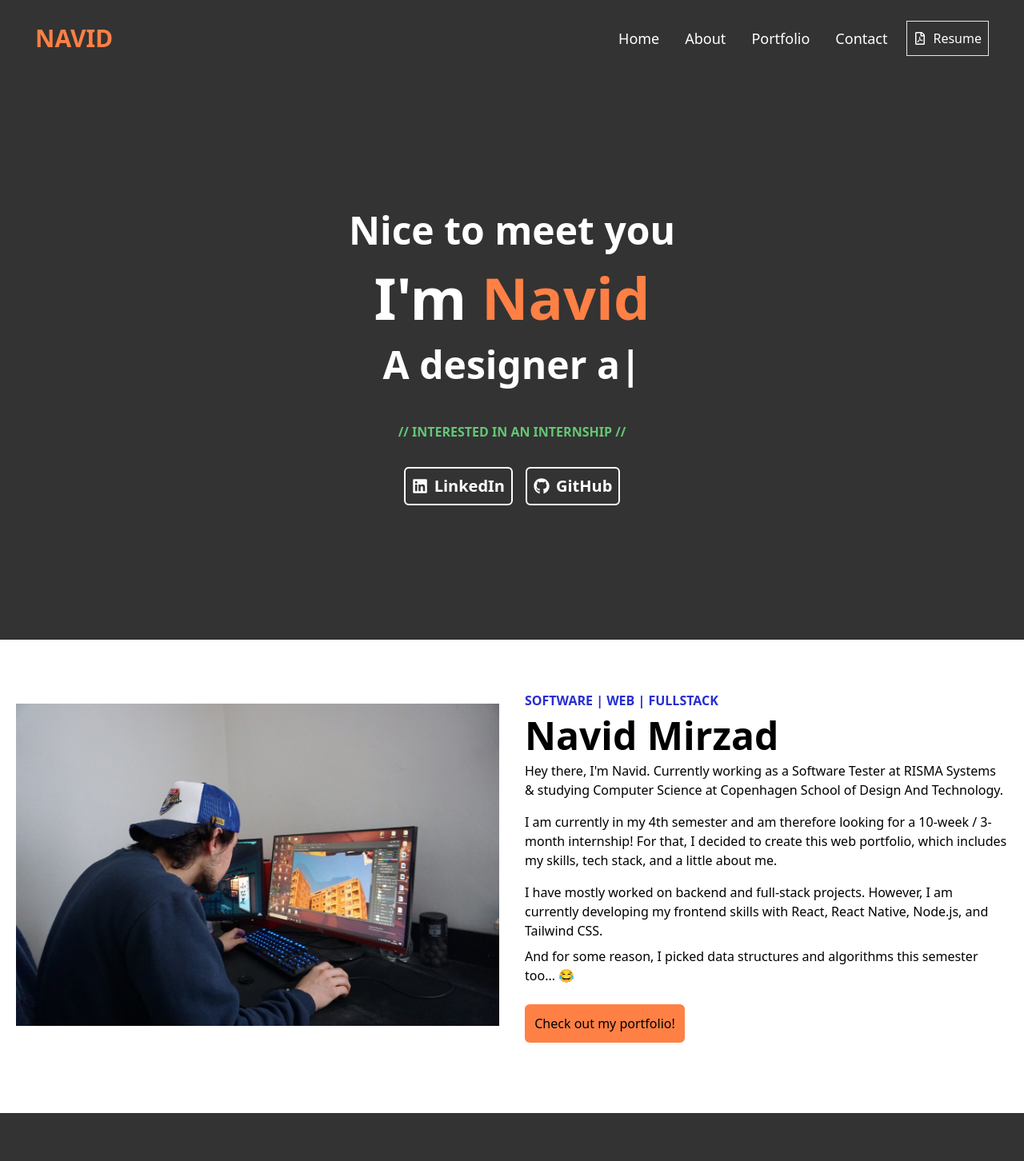
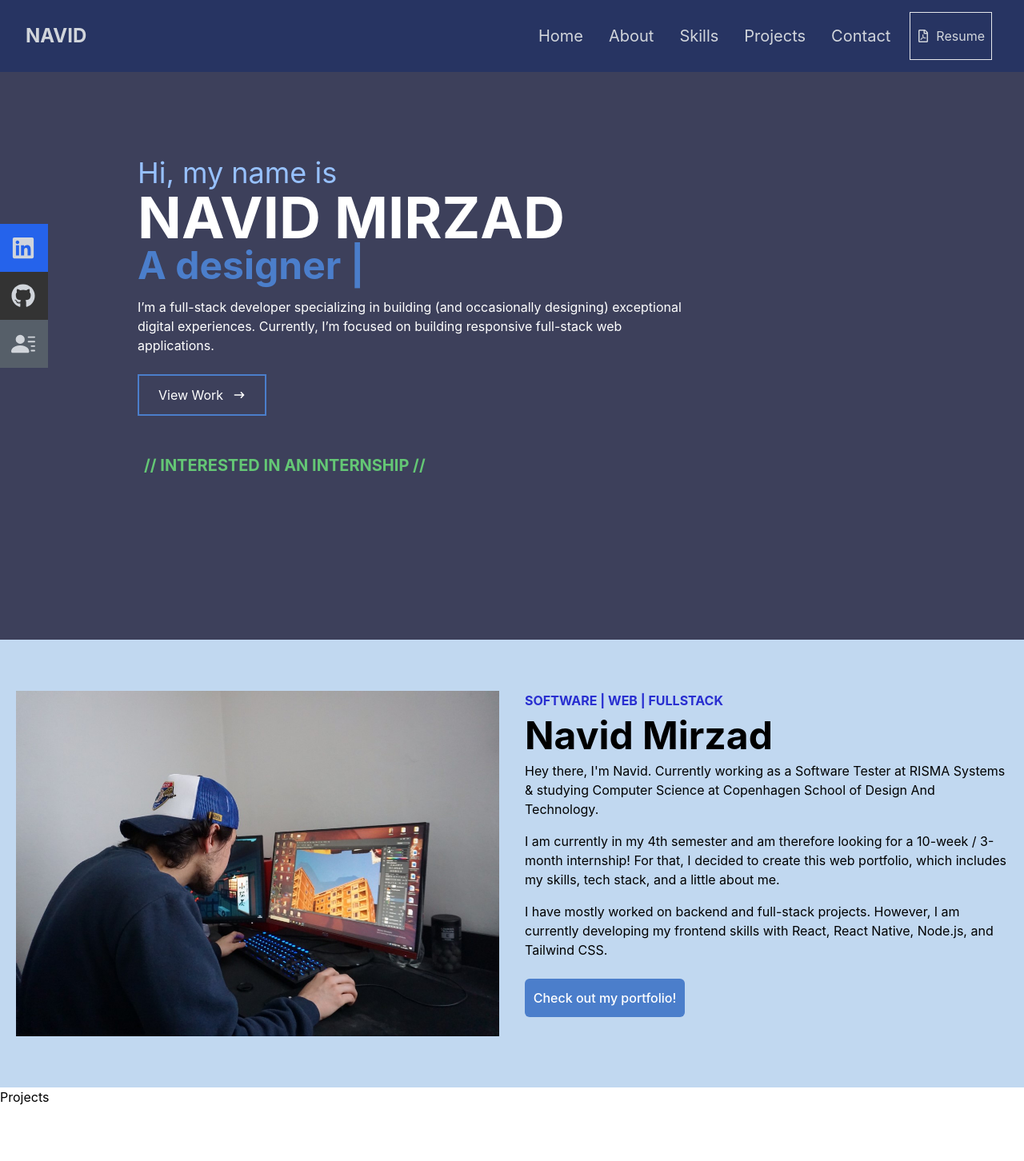
Before and after one commit to navidmirzad/nm-react-portfolio, a React (Create React App) app: page / in a window 1280 px wide. Shown: the top 1452 px of the page at 80% size. After the commit the page ends 1384 px from the top, so only its background shows below. Built offline with nearby package versions, Linux system fonts and the light colour scheme.

Commit message:
Cleaned up code > Navbar, Home & About is done

```diff
--- a/package.json
+++ b/package.json
@@ -7,11 +7,13 @@
     "@testing-library/react": "^13.4.0",
     "@testing-library/user-event": "^13.5.0",
     "devicon": "^2.16.0",
+    "prettier": "^3.2.5",
     "primeicons": "^6.0.1",
     "react": "^18.2.0",
     "react-dom": "^18.2.0",
     "react-icons": "^5.0.1",
     "react-scripts": "5.0.1",
+    "react-scroll": "^1.9.0",
     "react-typed": "^2.0.12",
     "web-vitals": "^2.1.4"
   },
--- a/src/App.js
+++ b/src/App.js
@@ -1,16 +1,16 @@
 import React from "react";
-import Navbar from "./components/NavBar";
-import Hero from "./components/Hero";
+import Navbar from "./components/Navbar";
+import Home from "./components/Home";
 import About from "./components/About";
-import Portfolio from "./components/Portfolio";
+import Projects from "./components/Projects";
 
 function App() {
   return (
     <div>
       <Navbar />
-      <Hero />
+      <Home />
       <About />
-      <Portfolio />
+      <Projects />
     </div>
   );
 }
--- a/src/components/About.jsx
+++ b/src/components/About.jsx
@@ -3,10 +3,10 @@ import Navid from '../assets/nav.jpg'
 
 const About = () => {
   return (
-    <div className='w-full bg-[#ffffff] py-16 px-4'>
+    <div className='w-full bg-[#c1d8f0] py-16 px-4'>
         <div className='max-w-[1240px] mx-auto grid md:grid-cols-2 gap-x-8'>
-            <img className='w-[740px] mx-auto my-4' src={Navid} alt="/" />
-            <div className='flex flex-col justify-center'>
+            <img className='w-full h-full object-cover  mx-auto object-' src={Navid} alt="/" />
+            <div className='flex flex-col justify-center content-between'>
               <p className='text-[#282ed0] font-bold'>SOFTWARE | WEB | FULLSTACK</p>
               <h1 className='md:text-5xl sm:text-4xl text-3xl font-bold py-2'>Navid Mirzad</h1>
               {/* <p className='text-[#282ed0] font-bold'>DESIGNER & PHOTOGRAPHER</p> */}
@@ -16,8 +16,7 @@ const About = () => {
                 For that, I decided to create this web portfolio, which includes my skills, tech stack, and a little about me.</p>
                 <p className='mt-4'>I have mostly worked on backend and full-stack projects. However, I am currently developing my frontend skills
                 with React, React Native, Node.js, and Tailwind CSS.</p>
-                <p className='mt-2'>And for some reason, I picked data structures and algorithms this semester too... 😂</p>
-                <button className='bg-[#ff8045] text-black hover:bg-[#a9611d] w-[200px] rounded-md font-medium my-6 mx-auto md:mx-0 py-3'>
+                <button className='bg-[#4b7ecb] text-white hover:bg-[#273462] w-[200px] rounded-md font-medium my-6 mx-auto md:mx-0 py-3'>
                   Check out my portfolio!</button>
             </div>
         </div>
--- /dev/null
+++ b/src/components/Home.jsx
@@ -0,0 +1,43 @@
+import React from 'react';
+import { ReactTyped } from 'react-typed';
+import { HiArrowNarrowRight } from 'react-icons/hi';
+import { FaLinkedin, FaGithub } from "react-icons/fa";
+
+const Home = () => {
+  return (
+    <div name='home' className='w-full h-screen bg-[#3D405B]'>
+      {/* Container */}
+      <div className='max-w-[1000px] mx-auto px-8 flex flex-col justify-center h-full'>
+        <p className='text-[#97c1ff] text-4xl'>Hi, my name is</p>
+        <h1 className='text-4xl sm:text-7xl font-bold text-[#ffffff]'>
+          NAVID MIRZAD
+        </h1>
+        <div>
+          <ReactTyped
+          className='md:text-5xl sm:text-4xl text-xl font-bold text-[#4b7ecb]'
+          strings={['A software developer!', 'A designer at heart']}
+          typeSpeed={70}
+           backSpeed={90}
+          loop
+          />
+          </div>
+        <p className='text-white py-4 max-w-[700px]'>
+          I’m a full-stack developer specializing in building (and occasionally
+          designing) exceptional digital experiences. Currently, I’m focused on
+          building responsive full-stack web applications.
+        </p>
+        <div>
+          <button className='text-[#ffffff] group border-2 border-[#4b7ecb] px-6 py-3 my-2 flex items-center hover:bg-[#4b7ecb] hover:border-[#ffffff]'>
+            View Work
+            <span className='group-hover:rotate-90 duration-300'>
+              <HiArrowNarrowRight className='ml-3 ' />
+            </span>
+          </button>
+          <p className='text-[#64c775] text-xl font-bold p-2 mt-10'> // INTERESTED IN AN INTERNSHIP //</p>
+        </div>
+      </div>
+    </div>
+  );
+};
+
+export default Home;
--- a/src/components/NavBar.jsx
+++ b/src/components/NavBar.jsx
@@ -1,46 +1,99 @@
-import React, { useState } from "react";
-import { AiOutlineClose, AiOutlineMenu } from "react-icons/ai";
+import React, {useState} from 'react'
+import { FaBars, FaTimes, FaGithub, FaLinkedin,  } from 'react-icons/fa'
+import { BsFillPersonLinesFill } from 'react-icons/bs'
 import { FaRegFilePdf } from "react-icons/fa"; // Importing the PDF icon
 
 const Navbar = () => {
-  const [nav, setNav] = useState(true);
+    const [nav, setNav] = useState(false);
+    const handleClick = () => setNav(!nav);
 
-  const handleNav = () => {
-    setNav(!nav);
-  };
 
   return (
-    <div class='sticky top-0 z-50 bg-[#333333]'>
-    <div className="flex justify-between items-center h-24 max-w-[1240px] mx-auto px-4 text-white">
-  {/* TODO: border-2 border-sky-600 rounded-3xl m-2 add this outline border to the minimzed view / mobile phone view of the navbar */}
-      <h1 className="w-full text-3xl font-bold text-[#ff8045] p-2">NAVID</h1>
-      <ul className="hidden md:flex">
-        <li className="p-4 text-lg">Home</li>
-        <li className="p-4 text-lg">About</li>
-        <li className="p-4 text-lg">Portfolio</li>
-        <li className="p-4 text-lg">Contact</li>
+    <div className='fixed w-full h-[90px] flex justify-between items-center px-4 bg-[#273462] text-gray-300'>
+      <div>
+        <h1 className='text-2xl font-bold m-4'>NAVID</h1>
+      </div>
+
+
+      {/* menu */}
+        <ul className='hidden md:flex pr-4'>
+          <li className='py-6 text-xl'>Home</li>
+          <li className='py-6 text-xl'>About</li>
+          <li className='py-6 text-xl'>Skills</li>
+          <li className='py-6 text-xl'>Projects</li>
+          <li className='py-6 text-xl'>Contact</li>
+          <a href="/CVPRAKTIK.pdf"
+          className="flex items-center p-2 border border-gray-200 m-2 hover:border-[#4b7ecb] hover:text-[#4b7ecb]" download>
+          <FaRegFilePdf className="mr-2 hover:border-[]"/>Resume</a>
+      </ul>
+
+    {/* hamburger */}
+    <div onClick={handleClick} className='md:hidden z-10'>
+      {!nav ? <FaBars /> : <FaTimes />}
+    </div>
+
+    {/* mobile menu */}
+      <ul className={!nav ? 'hidden' : 'absolute top-0 left-0 w-full h-screen bg-[#273462] flex flex-col justify-center items-center'}>
+        <li className='py-6 text-4xl'>Home</li>
+        <li className='py-6 text-4xl'>About</li>
+        <li className='py-6 text-4xl'>Skills</li>
+        <li className='py-6 text-4xl'>Projects</li>
+        <li className='py-6 text-4xl'>Contact</li>
         <a href="/CVPRAKTIK.pdf"
-          className="flex items-center p-2 border border-gray-200 m-2 hover:border-[#ff8045] hover:text-[#ff8045]" download>
-          <FaRegFilePdf className="mr-2 hover:border-[#ff8045]" />
-          Resume</a>
+        className="flex items-center text-4xl p-4 border border-gray-200 m-2 hover:border-[#4b7ecb] hover:text-[#4b7ecb]" download>
+        <FaRegFilePdf className="mr-2 text-4xl hover:border-[#4b7ecb]"/>Resume</a>
+
+            {/* LINKEDIN & GITHUB IN HAMBURGER MOBILE VIEW*/}
+            <div className='flex gap-4 justify-center md:justify-center lg:justify-center mt-6'>
+            <a href="https://www.linkedin.com/in/navidmirzad/"
+                className='flex items-center p-2 bg-transparent border-white border-2 text-white rounded-md text-xl font-bold cursor-pointer relative group hover:text-[#4b7ecb] hover:border-[#4b7ecb]'
+                target="_blank"
+                rel="noopener noreferrer">
+                <FaLinkedin className="mr-2" /> LinkedIn
+            </a>
+
+            <a href="https://github.com/navidmirzad"
+                className='flex items-center p-2 bg-transparent border-white border-2 text-white rounded-md text-xl font-bold cursor-pointer relative group hover:text-[#4b7ecb] hover:border-[#4b7ecb]'
+                target="_blank"
+                rel="noopener noreferrer">
+                <FaGithub className="mr-2" /> GitHub
+            </a>
+            </div>
+
       </ul>
-      <div onClick={handleNav} className="block md:hidden">
-          {!nav ? <AiOutlineClose size={25}/> : <AiOutlineMenu size={25} />}
+
+
+    {/* social icons */}
+    <div className='hidden lg:flex fixed flex-col top-[35%] left-0'>
+        <ul>
+          <li className='w-[160px] h-[60px] flex justify-between items-center ml-[-100px] hover:ml-[-10px] duration-300 bg-blue-600'>
+            <a
+              className='flex justify-between items-center w-full text-gray-300' target="_blank"  rel="noreferrer"
+              href='https://www.linkedin.com/in/navidmirzad/'
+            >
+              Linkedin <FaLinkedin size={30} />
+            </a>
+          </li>
+          <li className='w-[160px] h-[60px] flex justify-between items-center ml-[-100px] hover:ml-[-10px] duration-300 bg-[#333333]'>
+            <a
+              className='flex justify-between items-center w-full text-gray-300' target="_blank"  rel="noreferrer"
+              href='https://github.com/navidmirzad'
+            >
+              Github <FaGithub size={30} />
+            </a>
+          </li>
+          <li className='w-[160px] h-[60px] flex justify-between items-center ml-[-100px] hover:ml-[-10px] duration-300 bg-[#565f69]'>
+            <a
+              className='flex justify-between items-center w-full text-gray-300' target="_blank"
+              href='/CVPRAKTIK.pdf'
+            >
+              Resume <BsFillPersonLinesFill size={30} />
+            </a>
+          </li>
+        </ul>
       </div>
-      </div>
-      <ul className={!nav ? "fixed left-0 top-0 w-[45%] h-full border-r border-r-gray-600 bg-[#5a4d48] ease-out duration-500 z-50" : "ease-in-out duration-500 fixed left-[-100%] z-50"}>
-        <h1 className='w-full text-3xl font-bold text-[#ff8045] m-4'>NAVID</h1>
-        <li className="p-4">Home</li>
-        <li className="p-4">About</li>
-        <li className="p-4">Portfolio</li>
-        <li className="p-4">Contact</li>
-        <a href="/CVPRAKTIK.pdf"
-          className="flex items-center p-2 border border-gray-200 m-2" download>
-          <FaRegFilePdf className="mr-2" />
-          Resume</a>
-      </ul>
     </div>
-  );
-};
+  )
+}
 
-export default Navbar;
+export default Navbar
--- /dev/null
+++ b/src/components/Projects.jsx
@@ -0,0 +1,14 @@
+import React from 'react'
+
+const Projects = () => {
+  return (
+    <div className='w-full grid-cols-4 mx-auto'>
+      <h1>Projects</h1>
+      <div>
+
+      </div>
+    </div>
+  )
+}
+
+export default Projects
--- a/src/index.css
+++ b/src/index.css
@@ -2,7 +2,29 @@
 @tailwind components;
 @tailwind utilities;
 
+@import url('https://fonts.googleapis.com/css2?family=Raleway:wght@300;400;500;600;700;800;900&display=swap');
 
-body {
-  background-color: #333333;
+@layer base {
+    body {
+        @apply font-[Inter];
+    }
+    li {
+        @apply px-4;
+        @apply cursor-pointer
+    }
 }
+
+.content-div {
+    background-repeat: no-repeat;
+    background-size: cover;
+    background-position: center;
+    height: 250px;
+}
+
+.content-div:hover {
+    background-image: linear-gradient(
+        to right,
+        rgba(112, 157, 255, 0.8),
+        hsla(242, 74%, 61%, 0.8)
+    )!important;
+}
--- a/src/components/Hero.jsx
+++ b/src/oldComponents/Hero.jsx
@@ -36,9 +36,7 @@ const Hero = () => {
                 <FaGithub className="mr-2" /> GitHub
             </a>
             </div>
-
         </div>
-
     </div>
   )
 }
--- a/src/components/Portfolio.jsx
+++ b/src/oldComponents/Portfolio.jsx
@@ -5,9 +5,12 @@ const Portfolio = () => {
   return (
     <div className='max-w-full h-full px-4 py-10 sm:px-6 lg:px-8 lg:py-14 mx-auto'>
       <h1 className='text-white font-fira-code text-center mb-10 text-2xl md:text-3xl lg:text-4xl font-bold bg-clip-text'>Portfolio</h1>
-      <div className='grid sm:grid-cols-1 lg:grid-cols-4 gap-8'>
+      <div className='grid sm:grid-cols-1 md:grid-cols-2 lg:grid-cols-4 gap-8'>
         <div>
           <img className='group flex flex-col h-full shadow-sm rounded-xl bg-black' src={navid2} alt='/' />
+          <div>
+            <h1 className='w-full'>Project Name</h1>
+          </div>
         </div>
 
         <div>
--- /dev/null
+++ b/src/oldComponents/oldNavbar.jsx
@@ -0,0 +1,46 @@
+import React, { useState } from "react";
+import { AiOutlineClose, AiOutlineMenu } from "react-icons/ai";
+import { FaRegFilePdf } from "react-icons/fa"; // Importing the PDF icon
+
+const Navbar = () => {
+  const [nav, setNav] = useState(true);
+
+  const handleNav = () => {
+    setNav(!nav);
+  };
+
+  return (
+    <div className='sticky top-0 z-50 bg-[#333333]'>
+    <div className="flex justify-between items-center h-24 max-w-[1240px] mx-auto px-4 text-white">
+  {/* TODO: border-2 border-sky-600 rounded-3xl m-2 add this outline border to the minimzed view / mobile phone view of the navbar */}
+      <h1 className="w-full text-3xl font-bold text-[#ff8045] p-2">NAVID</h1>
+      <ul className="hidden md:flex">
+        <li className="p-4 text-lg">Home</li>
+        <li className="p-4 text-lg">About</li>
+        <li className="p-4 text-lg">Portfolio</li>
+        <li className="p-4 text-lg">Contact</li>
+        <a href="/CVPRAKTIK.pdf"
+          className="flex items-center p-2 border border-gray-200 m-2 hover:border-[#ff8045] hover:text-[#ff8045]" download>
+          <FaRegFilePdf className="mr-2 hover:border-[#ff8045]" />
+          Resume</a>
+      </ul>
+      <div onClick={handleNav} className="block md:hidden">
+          {!nav ? <AiOutlineClose size={25}/> : <AiOutlineMenu size={25} />}
+      </div>
+      </div>
+      <ul className={!nav ? "fixed left-0 top-0 w-[45%] h-full border-r border-r-gray-600 bg-[#5a4d48] ease-out duration-500 z-50" : "ease-in-out duration-500 fixed left-[-100%] z-50"}>
+        <h1 className='w-full text-3xl font-bold text-[#ff8045] m-4'>NAVID</h1>
+        <li className="p-4">Home</li>
+        <li className="p-4">About</li>
+        <li className="p-4">Portfolio</li>
+        <li className="p-4">Contact</li>
+        <a href="/CVPRAKTIK.pdf"
+          className="flex items-center p-2 border border-gray-200 m-2" download>
+          <FaRegFilePdf className="mr-2" />
+          Resume</a>
+      </ul>
+    </div>
+  );
+};
+
+export default Navbar;
```
Also changed, not shown: 1 other file (tests, documents, lock files or other folders).
